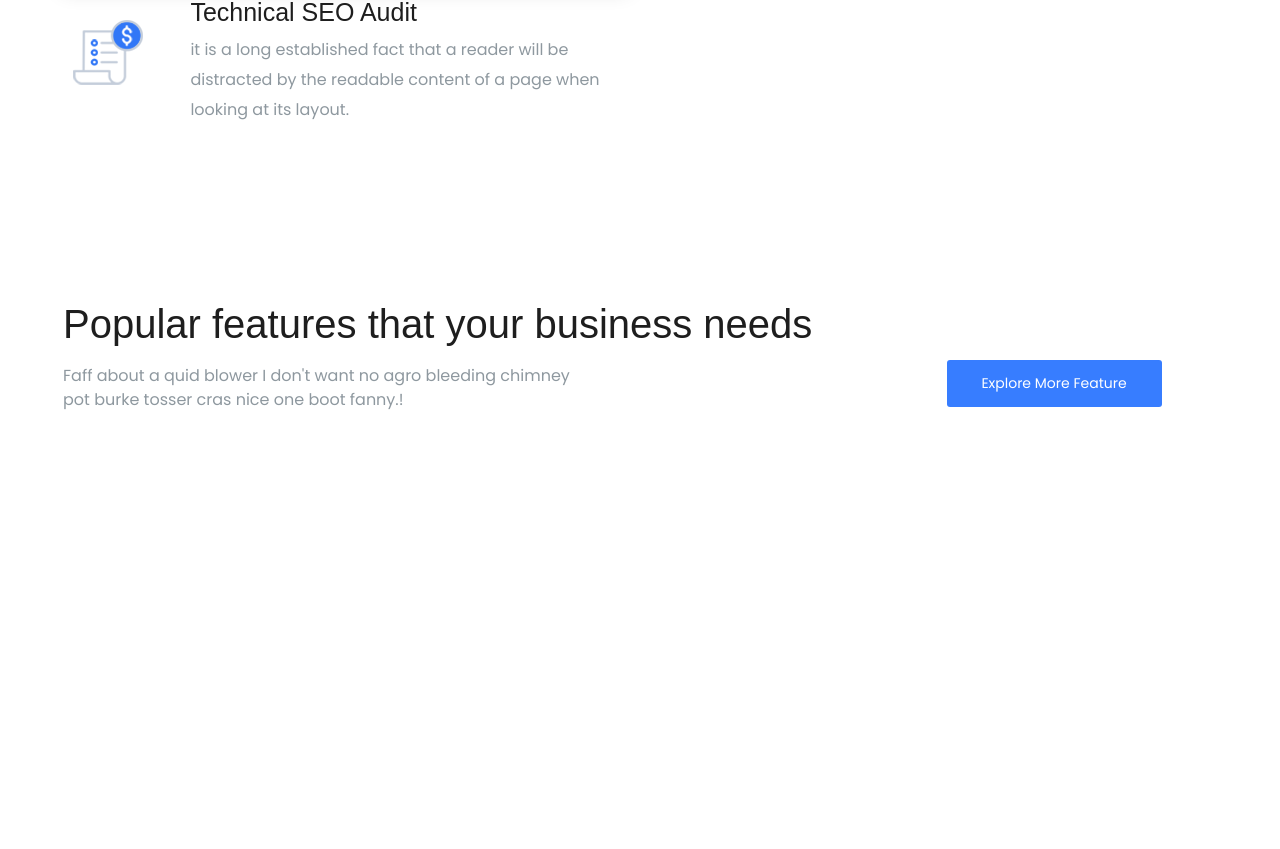
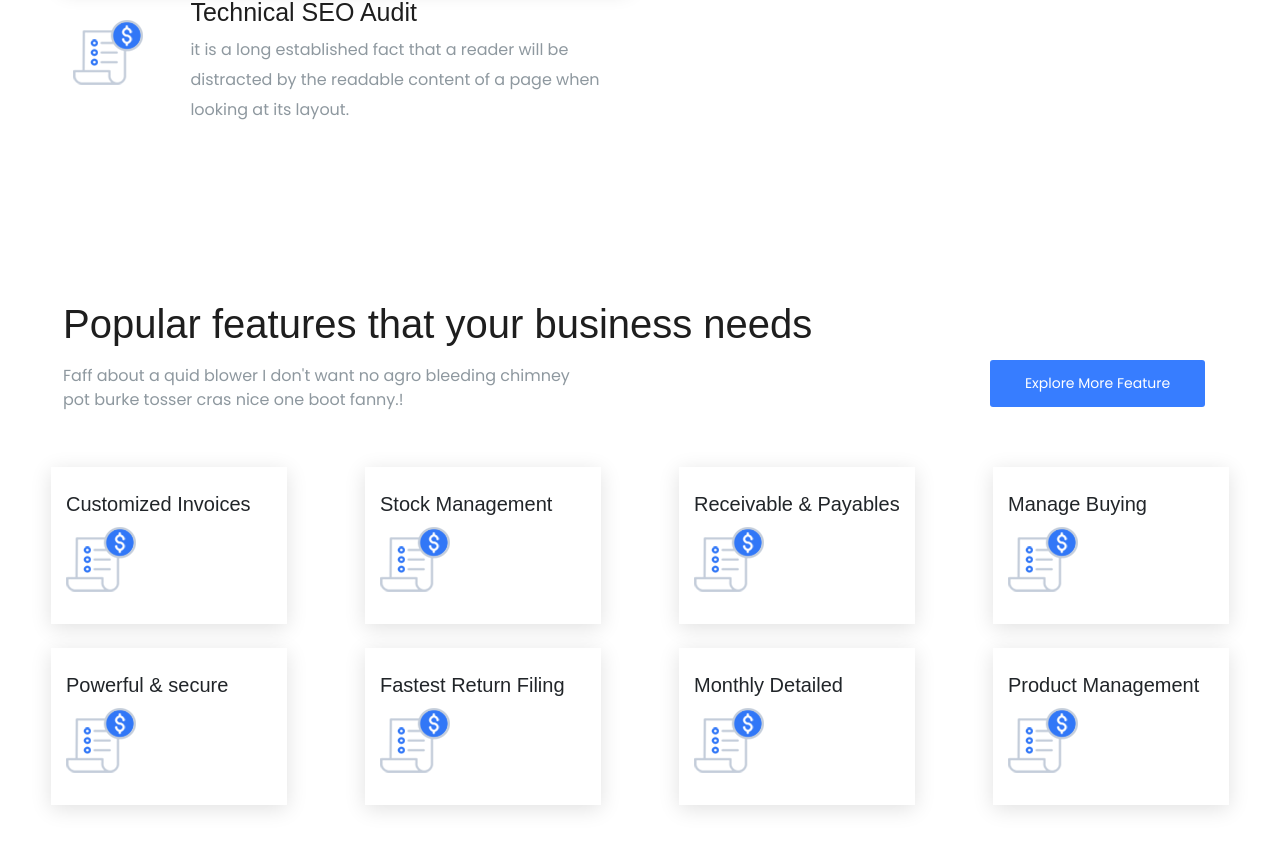
Before and after one commit to Bilobra/proj-html-vuejs, a Vue app: page / in a window 1280 px wide. Shown: the part 1705-2554 px from the top of the page. Before the commit the page ends 2322 px from the top, so only its background shows below. Built offline with nearby package versions, Linux system fonts and the light colour scheme; a small style sheet from the web is missing.

Commit message:
fix Grid Section

```diff
--- /dev/null
+++ b/src/GridArray.js
@@ -0,0 +1,52 @@
+const grid =[
+    {
+        title:'Customized Invoices',
+        img : require('./assets/img/511.png'),
+        bg: 'blu_bg',
+
+    },
+    {
+        title:'Stock Management ',
+        img : require('./assets/img/511.png'),
+        bg: 'salmon_bg',
+
+    },
+    {
+        title:'Receivable & Payables',
+        img : require('./assets/img/511.png'),
+        bg: 'green_bg',
+
+    },
+    {
+        title:'Manage Buying',
+        img : require('./assets/img/511.png'),
+        bg: 'blu_bg',
+
+    },
+    {
+        title:'Powerful & secure',
+        img : require('./assets/img/511.png'),
+        bg: 'salmon_bg',
+
+    },
+    {
+        title:'Fastest Return Filing',
+        img : require('./assets/img/511.png'),
+        bg: 'green_bg',
+
+    },
+    {
+        title:'Monthly Detailed',
+        img : require('./assets/img/511.png'),
+        bg: 'blu_bg',
+
+    },
+    {
+        title:'Product Management',
+        img : require('./assets/img/511.png'),
+        bg: 'salmon_bg',
+
+    },
+]
+
+export default grid
--- /dev/null
+++ b/src/components/FeaturesCard.vue
@@ -0,0 +1,36 @@
+<template>
+    <div class="col m-0" :class="el.bg">
+        <h4 class="little_title">{{el.title}}</h4>
+        <figure class="m-0">
+            <img :src="el.img" :alt="el.title">
+        </figure>
+    </div>
+</template>
+
+<script>
+export default {
+    name: 'FeaturesCard',
+    props: {
+        el: Object,
+    }
+}
+</script>
+
+<style lang="scss" scoped>
+@import '../style/VarColor.scss';
+
+.col {
+    width: 236px;
+    padding: 25px 0px 30px 15px;
+    box-shadow: 0px 4px 20px #0000001f;
+
+    transition: all 300ms;
+
+
+    .little_title {
+        font-family: $main-font-family;
+        // color: #1E1E1E;
+        font-size: 20px;
+    }
+}
+</style>
--- a/src/components/FeaturesSection.vue
+++ b/src/components/FeaturesSection.vue
@@ -6,38 +6,76 @@
                     Popular features that your business needs
                 </h2>
                 <p class="description">
-                    Faff about a quid blower I don't want no agro bleeding chimney <br> pot burke tosser cras nice one boot
+                    Faff about a quid blower I don't want no agro bleeding chimney <br> pot burke tosser cras nice one
+                    boot
                     fanny.!
                 </p>
             </div>
-            <div class="col-3 d-flex align-items-center">
+            <div class="col-3 d-flex align-items-center justify-content-end pe-4">
                 <input type="button" value="Explore More Feature" class="button_default button_features">
             </div>
+        </div>
+
+        <div class="row row-cols-1 gap-4 justify-content-between">
+            <FeaturesCard v-for="(el,i) in grid" :key="i" :el="el" :class="el.bg? el.bg : '' " />
+
         </div>
     </section>
 </template>
 
 <script>
+import FeaturesCard from './FeaturesCard.vue'
+import grid from '../GridArray'
 export default {
     name: 'FeaturesSection',
+    components: {
+        FeaturesCard,
+    },
+    data() {
+        return {
+            grid,
+        }
+    },
 }
 </script>
 
 <style lang="scss" scoped>
-#features{
+#features {
     max-width: 1154px;
     margin: 0 auto 150px;
 
-    .button_features{
+    .button_features {
         width: 215px;
     }
 
-    .description{
+    .description {
         padding-right: 50px;
     }
 
-    .title{
-        margin:0;
+    .title {
+        margin: 0;
+    }
+
+    .row {
+
+        .green_bg:hover {
+            background-color: #6CDAC1;
+            color: white !important;
+        }
+
+        .blu_bg:hover {
+            background-color: #377DFF;
+            color: white !important;
+
+        }
+
+        .salmon_bg:hover {
+            background-color: #FF796D;
+            color: white !important;
+
+        }
+
+
     }
 }
 </style>
--- a/src/components/TrickComponentCard.vue
+++ b/src/components/TrickComponentCard.vue
@@ -8,6 +8,7 @@
             <p class="description">{{trick.description}}</p>
         </div>
     </div>
+
 </template>
 
 <script>
--- a/src/style/GeneralStyle.scss
+++ b/src/style/GeneralStyle.scss
@@ -4,7 +4,7 @@ menu {
     list-style: none;
 }
 
-a{
+a {
     text-decoration: none !important;
     color: currentColor !important;
 }
@@ -16,10 +16,10 @@ img {
 // button
 @import './VarColor.scss';
 
-.button_default{
+.button_default {
     width: 110px;
     line-height: 45px;
-    color:white;
+    color: white;
     background-color: $main-button-color;
     border: none;
     border-radius: 3px;
```
Also changed, not shown: src/style/VarColor.scss (line endings or trailing spaces).
